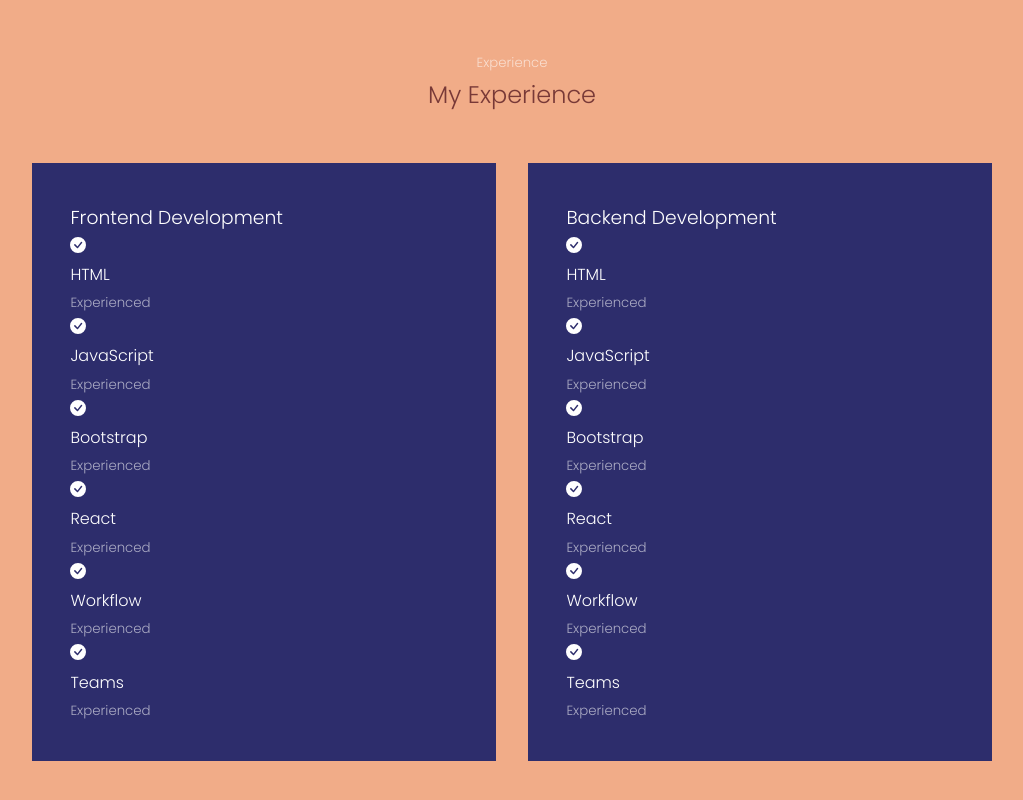
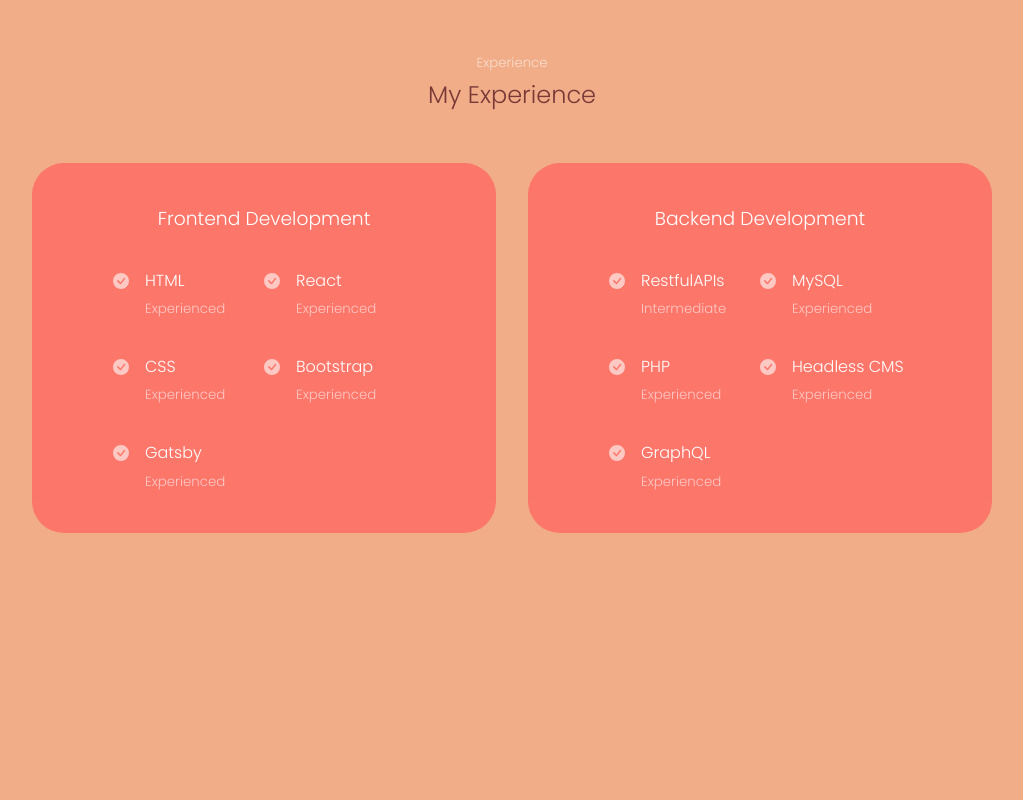
Before and after one commit to HarryCandlish/Porfolio, a React (Create React App) app: page / in a window 1280 px wide. Shown: the part 1916-2716 px from the top of the page, without its empty margins (128-1151 px from the left). Built offline with nearby package versions, Linux system fonts and the light colour scheme.

Commit message:
styles to experience section, changed coloring on about hovering

```diff
--- a/src/components/about/about.css
+++ b/src/components/about/about.css
@@ -48,23 +48,23 @@
     background: transparent;
     border-color: var( --color-primary);
     cursor: pointer;
-    background-color: white;
+    background-color: var(--color-primary);
 }
 
 .about_icon {
-    color: var(--color-primary);
+    color: var(--color-light);
     font-size: 1.4rem;
     margin-bottom: 1rem;
 }
 
 .about_card h5 {
-    color:  var(--color-primary);
+    color:  var(---color-light);
     font-size: 0.95rem;
 }
 
 .about_card small {
     font-size: 0.7;
-    color:  var(--color-primary);
+    color:  var(--color-light);
 }
 
 .about_card p {
--- a/src/components/experience/Experience.jsx
+++ b/src/components/experience/Experience.jsx
@@ -13,34 +13,39 @@ const Experience = () => {
           <h3>Frontend Development</h3>
           <div className="experience_content">
             <article className="experience_details">
-              <BsCheckCircleFill/>
+              <BsCheckCircleFill className="experience_details-icon"/>
+              <div>
                 <h4>HTML</h4>
                 <small className="text-light">Experienced</small>
+              </div>
             </article>
             <article className="experience_details">
-              <BsCheckCircleFill/>
-              <h4>JavaScript</h4>
+              <BsCheckCircleFill className="experience_details-icon"/>
+              <div>
+                <h4>React</h4>
                 <small className="text-light">Experienced</small>
+              </div>
             </article>
             <article className="experience_details">
-              <BsCheckCircleFill/>
+              <BsCheckCircleFill className="experience_details-icon"/>
+              <div>
+                <h4>CSS</h4>
+                <small className="text-light">Experienced</small>
+              </div>
+            </article>
+            <article className="experience_details">
+              <BsCheckCircleFill className="experience_details-icon"/>
+              <div>
                 <h4>Bootstrap</h4>
                 <small className="text-light">Experienced</small>
+              </div>
             </article>
             <article className="experience_details">
-              <BsCheckCircleFill/>
-              <h4>React</h4>
+              <BsCheckCircleFill className="experience_details-icon"/>
+              <div>
+                <h4>Gatsby</h4>
                 <small className="text-light">Experienced</small>
-            </article>
-            <article className="experience_details">
-              <BsCheckCircleFill/>
-              <h4>Workflow</h4>
-              <small className="text-light">Experienced</small>
-            </article>
-            <article className="experience_details">
-              <BsCheckCircleFill/>
-              <h4>Teams</h4>
-              <small className="text-light">Experienced</small>
+              </div>
             </article>
           </div>
         </div>
@@ -51,34 +56,39 @@ const Experience = () => {
         <h3>Backend Development</h3>
         <div className="experience_content">
             <article className="experience_details">
-              <BsCheckCircleFill/>
-              <h4>HTML</h4>
-              <small className="text-light">Experienced</small>
+              <BsCheckCircleFill className="experience_details-icon"/>
+              <div>
+                <h4>RestfulAPIs</h4>
+                <small className="text-light">Intermediate</small>
+              </div>
             </article>
             <article className="experience_details">
-              <BsCheckCircleFill/>
-              <h4>JavaScript</h4>
+              <BsCheckCircleFill className="experience_details-icon"/>
+              <div>
+                <h4>MySQL</h4>
                 <small className="text-light">Experienced</small>
+              </div>
             </article>
             <article className="experience_details">
-              <BsCheckCircleFill/>
-              <h4>Bootstrap</h4>
+              <BsCheckCircleFill className="experience_details-icon"/>
+              <div>
+                <h4>PHP</h4>
                 <small className="text-light">Experienced</small>
+              </div>
             </article>
             <article className="experience_details">
-              <BsCheckCircleFill/>
-              <h4>React</h4>
+              <BsCheckCircleFill className="experience_details-icon"/>
+              <div>
+                <h4>Headless CMS</h4>
                 <small className="text-light">Experienced</small>
+              </div>
             </article>
             <article className="experience_details">
-              <BsCheckCircleFill/>
-              <h4>Workflow</h4>
+              <BsCheckCircleFill className="experience_details-icon"/>
+              <div>
+                <h4>GraphQL</h4>
                 <small className="text-light">Experienced</small>
-            </article>
-            <article className="experience_details">
-              <BsCheckCircleFill/>
-              <h4>Teams</h4>
-              <small className="text-light">Experienced</small>
+              </div>
             </article>
           </div>
           </div>
--- a/src/components/experience/experience.css
+++ b/src/components/experience/experience.css
@@ -6,5 +6,35 @@
 
 .experience_container > div {
     background: var(--color-bg-variant);
-    padding: 2.4rem
+    padding: 2.4rem 5rem;
+    border-radius: 2rem;
+    border: 1px solid transparent;
+    transition: var(--transition);
 }
+
+.experience_container > div:hover {
+    background: var(--color-primary);
+    border-color: var(--color-primary);
+}
+
+.experience_container > div h3 {
+    text-align: center;
+    margin-bottom: 2rem;
+    color: var(--color-white)
+}
+
+.experience_content {
+    display: grid;
+    grid-template-columns: 1fr 1fr;
+    row-gap: 2rem;
+}
+
+.experience_details {
+    display: flex;
+    gap: 1rem;
+}
+
+.experience_details-icon {
+    margin-top: 6px;
+    color: var(--color-light);
+}
--- a/src/index.css
+++ b/src/index.css
@@ -12,7 +12,7 @@
 
 :root {
     --color-bg:  #F1AC88FF;
-    --color-bg-variant:#2d2d6c;
+    --color-bg-variant: #FC766AFF;
     --color-primary: #783937FF;
     --color-primary-variant:rgba(77,181,255,0.4);
     --color-white: white;
```
Also changed, not shown: src/assets/travel.jpg (added). Lines whose indentation alone changed are shown as unchanged.
